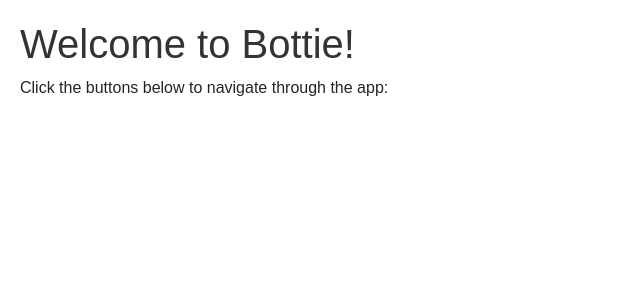
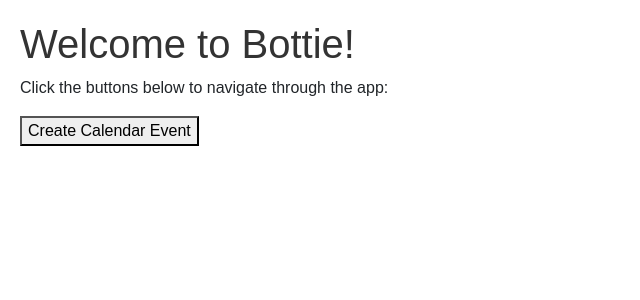
Before and after one commit to m-ranney/bottie, a Flask app: page / in a window 1280 px wide. Shown: the top 300 px of the page, without its empty margins (0-640 px from the left). Run offline with Flask 2, Linux system fonts and the light colour scheme; some libraries are stand-ins or nearby versions.

Commit message:
Create route to create event page

```diff
--- a/templates/index.html
+++ b/templates/index.html
@@ -3,5 +3,8 @@
 {% block content %}
     <h1>Welcome to Bottie!</h1>
     <p>Click the buttons below to navigate through the app:</p>
+
     <!-- Add buttons for different paths here -->
+    <button onclick="location.href='/create'">Create Calendar Event</button>
+
 {% endblock %}
```
